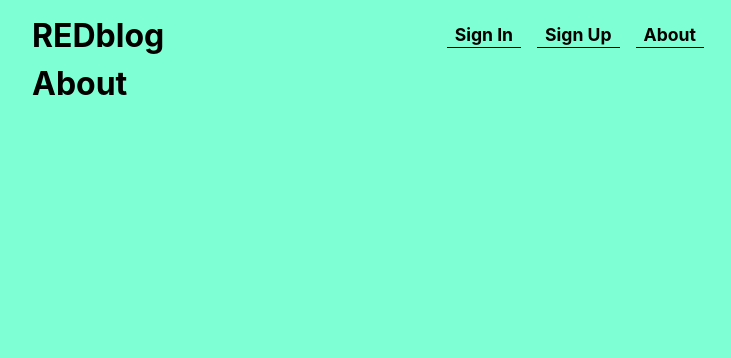
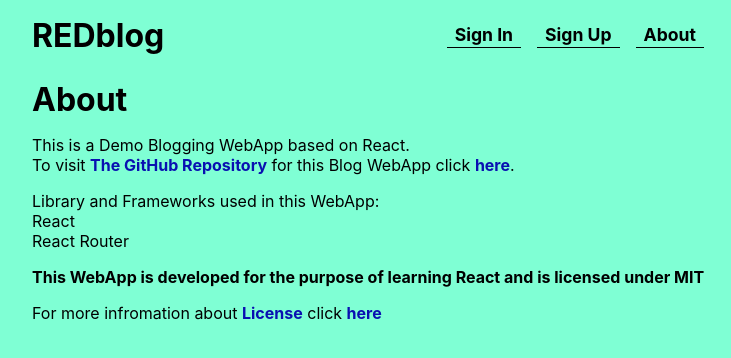
Before and after one commit to RiadSaidur/react-blog, a React (Create React App) app: page /about in a window 1280 px wide. Shown: the top 358 px of the page, without its empty margins (264-995 px from the left). Built offline with nearby package versions, Linux system fonts and the light colour scheme.

Commit message:
added: about view

```diff
--- a/src/components/About.js
+++ b/src/components/About.js
@@ -1,8 +1,31 @@
 import React from 'react';
+
+import './stylesheets/About.css'
 
 function Signin(){
   return(
-    <h1>About</h1>
+    <div className="about-container">
+
+      <h1>About</h1>
+
+      <div className="description">
+        <p>This is a Demo Blogging WebApp based on React.</p>
+        <p>To visit <a target="blank" href="https://github.com/deathcrush/react-blog.git">The GitHub Repository</a> for this Blog WebApp click <a target="blank" href="https://github.com/deathcrush/react-blog.git">here</a>.</p>
+        <div className="stack">
+          <p>Library and Frameworks used in this WebApp:</p>
+          <ul>
+            <li>React</li>
+            <li>React Router</li>
+          </ul>
+        </div>
+      </div>
+
+      <div className="license">
+        <h4>This WebApp is developed for the purpose of learning React and is licensed under MIT</h4>
+        <p>For more infromation about <a target="blank" href="https://github.com/deathcrush/react-blog/blob/master/LICENSE">License</a> click <a target="blank" href="https://github.com/deathcrush/react-blog/blob/master/LICENSE">here</a></p>
+      </div>
+
+    </div>
   )
 }
 
--- /dev/null
+++ b/src/components/stylesheets/About.css
@@ -0,0 +1,8 @@
+.about-container, .description, .stack, .license, .license > p{
+  margin-top: 1rem;
+}
+
+.about-container a{
+  font-weight: bold;
+  color: rgba(2, 2, 175, 0.945);
+}
```
